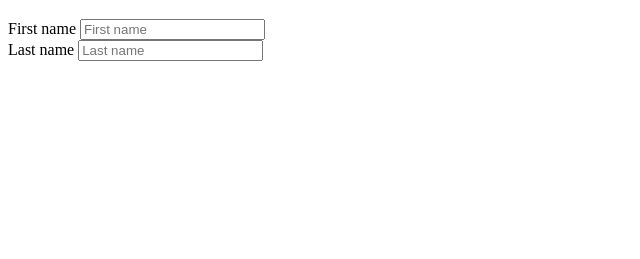
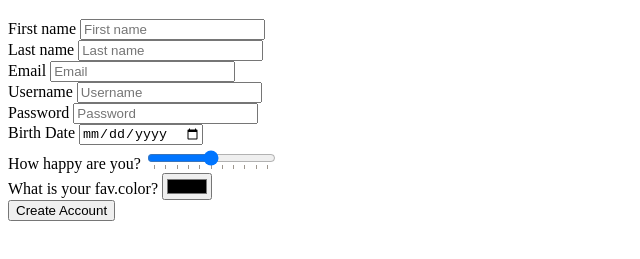
Before and after one commit to Parkjju/homework-4, a plain HTML site: page index.html in a window 1280 px wide. Shown: the part 61-320 px from the top of the page, without its empty margins (0-640 px from the left). Drawn offline with Linux system fonts and the light colour scheme.

Commit message:
homeword#4

```diff
--- a/index.html
+++ b/index.html
@@ -8,7 +8,7 @@
   </head>
   <body>
     <h1>Creaete An Account</h1>
-
+    <form>
     <div>
     <label for="firstname">First name</label>
     <input type="text" name="firstname" id="firstname" placeholder="First name" required>
@@ -20,6 +20,56 @@
     placeholder="Last name" required>
     </div>
 
-    </label>
+    <div>
+      <label for="email">Email</label>
+      <input type="email" name="email" id="email"
+      placeholder="Email" required>
+    </div>
+
+    <div>
+      <label for = "Username">Username</label>
+      <input type="text" name="username" id="username"
+      placeholder="Username" required>
+    </div>
+
+    <div>
+      <label for="password">Password</label>
+      <input type="password" name="password" id="password"
+      placeholder="Password" required minlength="10">
+    </div>
+
+    <div>
+      <label for="birth">Birth Date</label>
+      <input type="date" name="birth" id="birth"
+      placeholder="Birth Date" required>
+    </div>
+
+    <div>
+      <label for="happy">How happy are you?</label>
+      <input type="range" step="10" min="0" max="100" list="tickmarks" name="happy" id="happy" required>
+      <datalist id="tickmarks">
+        <option value="0"></option>
+        <option value="10"></option>
+        <option value="20"></option>
+        <option value="30"></option>
+        <option value="40"></option>
+        <option value="50"></option>
+        <option value="60"></option>
+        <option value="70"></option>
+        <option value="80"></option>
+        <option value="90"></option>
+        <option value="100"></option>
+      </datalist>
+    </div>
+
+    <div>
+      <label for="color">What is your fav.color?</label>
+      <input type="color" id="color" name="color">
+    </div>
+
+    <input type="submit" value="Create Account">
+    </form>
+
+
   </body>
 </html>
```
